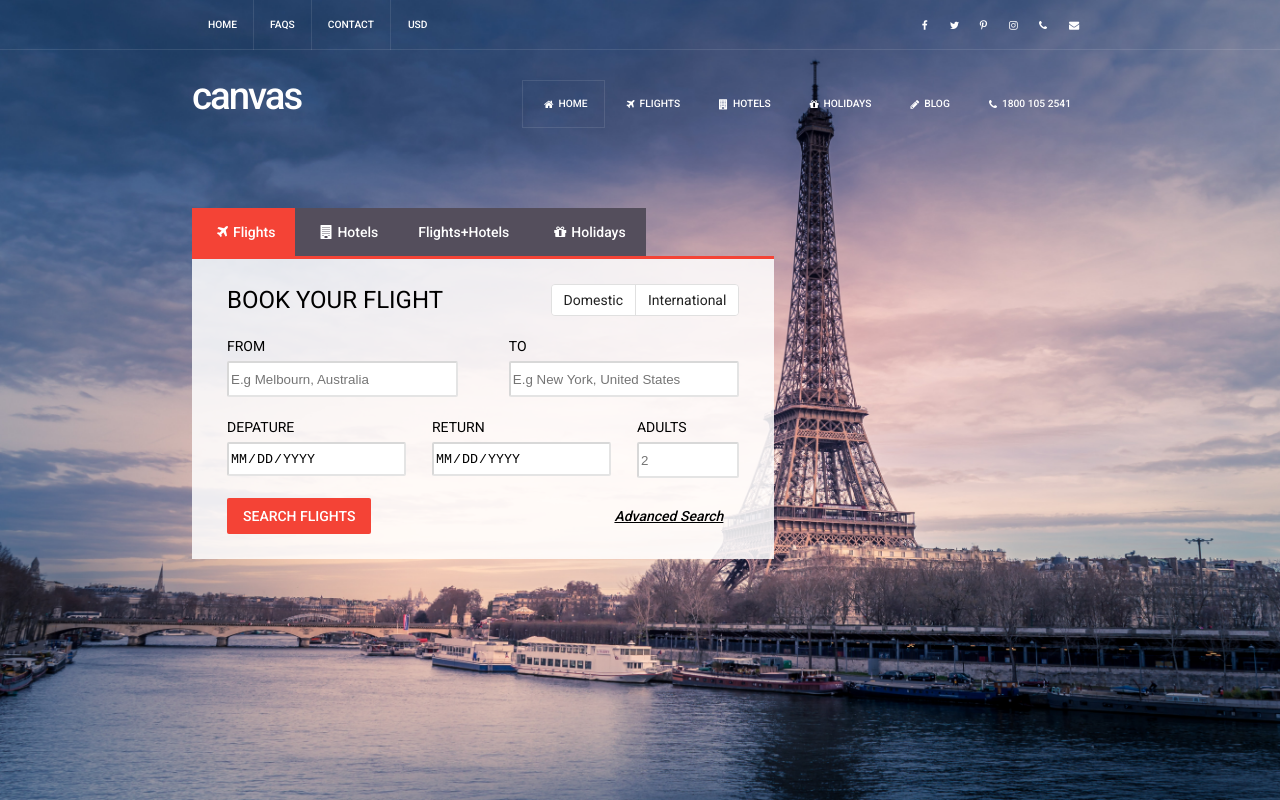
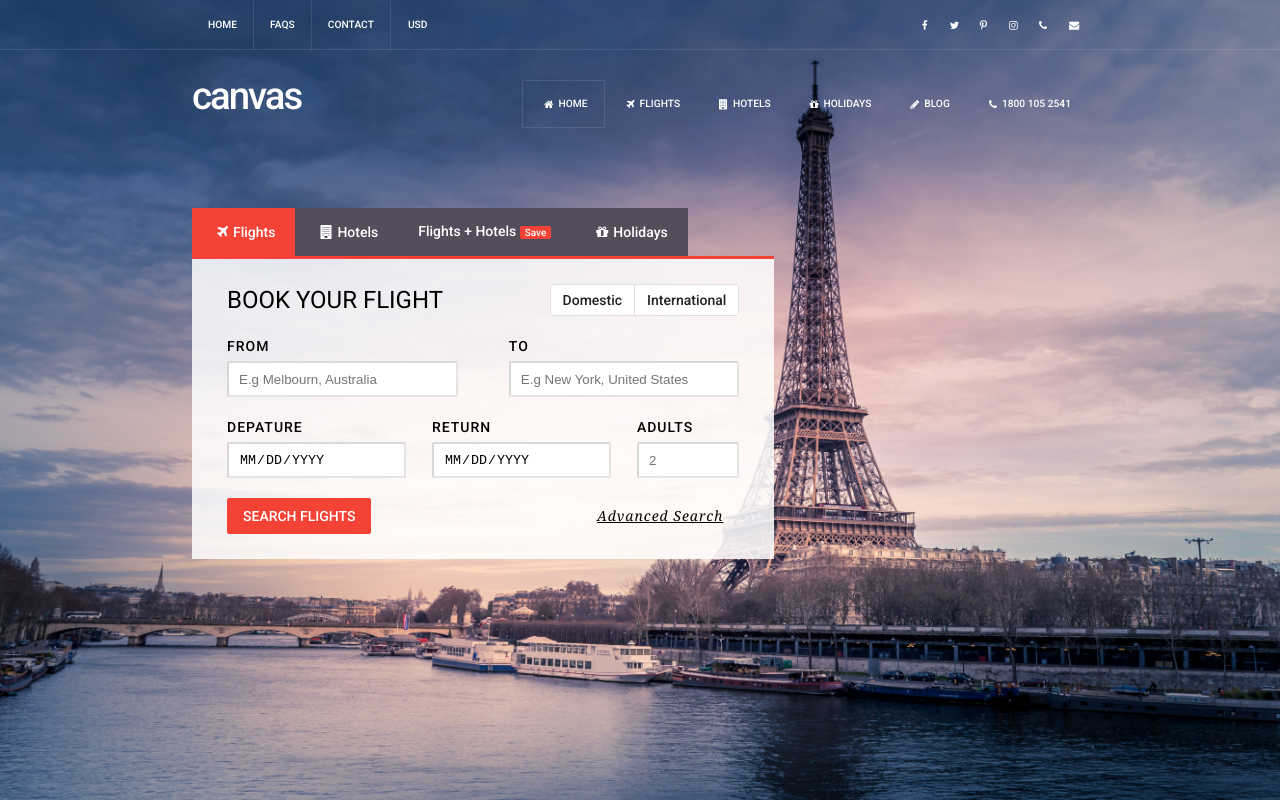
Before and after one commit to phxtho/holiday-booking, an Angular app: page /home in a window 1280 px wide. Built offline with nearby package versions, Linux system fonts and the light colour scheme.

Commit message:
adjust form typography

```diff
--- a/src/app/home/home.component.html
+++ b/src/app/home/home.component.html
@@ -94,7 +94,7 @@
     </mat-tab>
     <mat-tab>
         <ng-template mat-tab-label>
-            <span>Flights+Hotels</span>
+            <span>Flights + Hotels <span class="chip">save</span></span>
         </ng-template>
         <div class="tab-content"></div>
     </mat-tab>
--- a/src/app/home/home.component.scss
+++ b/src/app/home/home.component.scss
@@ -6,6 +6,9 @@
 
 .tab-form{
     padding: 15px 35px 15px 35px;
+
+    font-weight: 500;
+    letter-spacing: 1px;
 
     h1{
         text-transform: uppercase;
@@ -20,6 +23,7 @@
         height: 30px;
         border-radius: 2px;
         border-color: rgba(0,0,0,0.15);
+        padding: 1px 10px 1px 10px;
     }
 
 }
@@ -93,6 +97,8 @@
 .link-btn{
     text-decoration: underline;
     font-style: italic;
+    font-family: Georgia, 'Times New Roman', Times, serif;
+    letter-spacing: 1px;
 }
 
 input::-webkit-calendar-picker-indicator{
@@ -113,6 +119,14 @@ input[type="date"]{
 
 .sm-col {
     width: 20%;
+}
+
+.chip{
+    background-color: $primary;
+    text-transform: capitalize;
+    font-size: x-small;
+    padding: 1px 5px 1px 5px;
+    border-radius: 2px;
 }
 
 @media screen and (max-width: 700px) {
```
